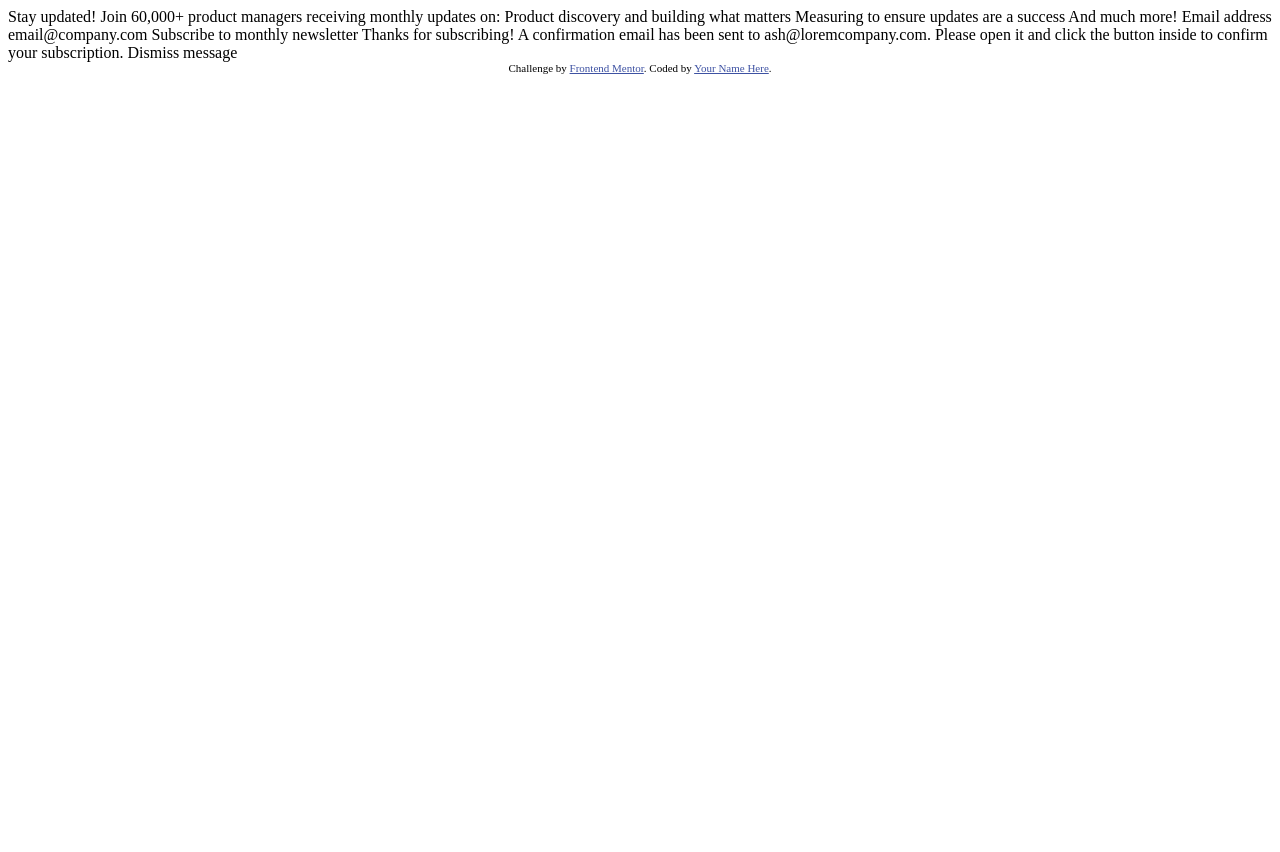
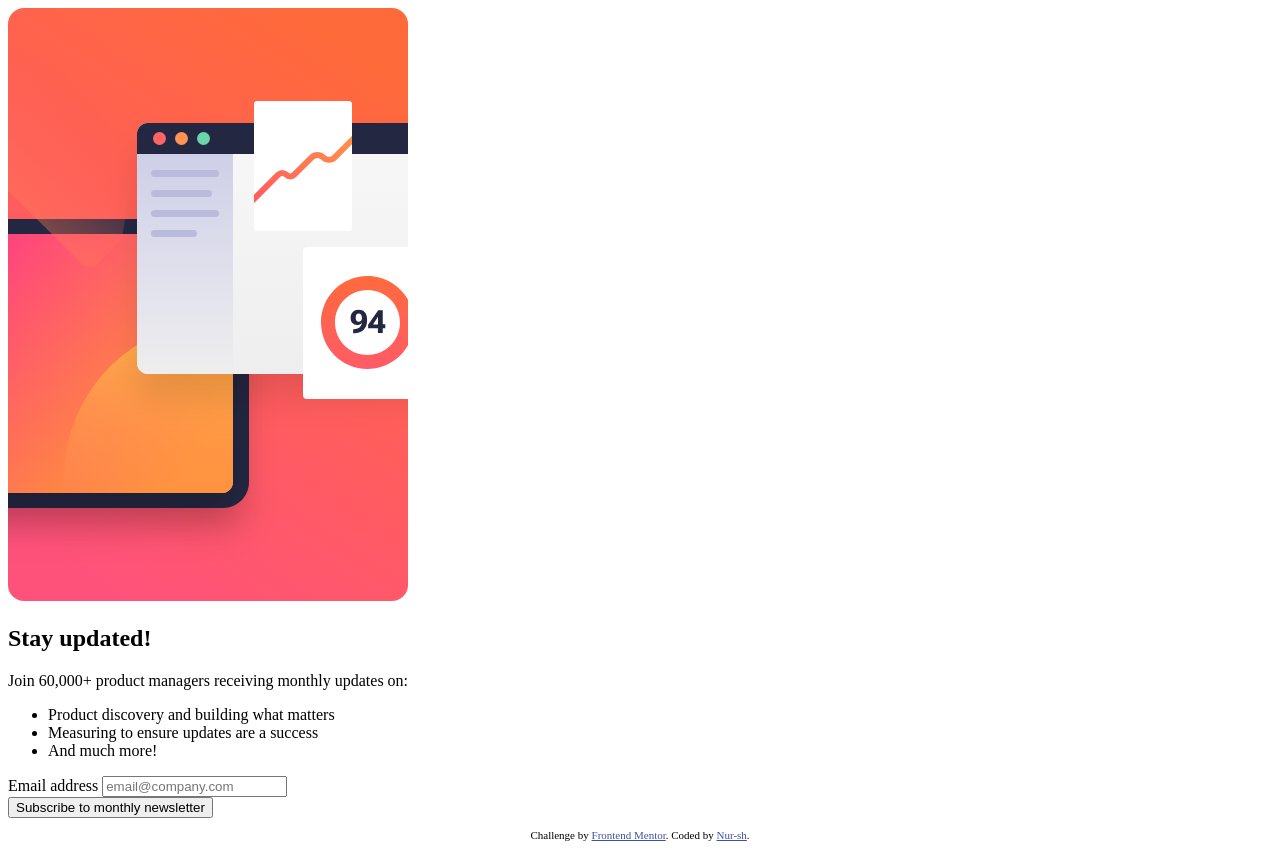
Before and after one commit to nursh/FM-NewsLetter-Signup, a plain HTML site: page index.html in a window 1280 px wide. Before the commit the page ends 800 px from the top, so only its background shows below. Drawn offline with Linux system fonts and the light colour scheme.

Commit message:
add structure to html pages

```diff
--- a/index.html
+++ b/index.html
@@ -17,36 +17,38 @@
 <body>
 
   <!-- Sign-up form start -->
+  <main>
+    <picture>
+      <source media="(min-width: 56rem)" srcset="./assets/images/illustration-sign-up-desktop.svg">
+      <img src="./assets/images/illustration-sign-up-mobile.svg" alt="">
+    </picture>
 
-  Stay updated!
+    <article>
+      <h1>Stay updated!</h1>
+      <p>Join 60,000+ product managers receiving monthly updates on:</p>
+      <ul>
+        <li>Product discovery and building what matters</li>
+        <li>Measuring to ensure updates are a success</li>
+        <li>And much more!</li>
+      </ul>
 
-  Join 60,000+ product managers receiving monthly updates on:
+      <form>
+        <div>
+          <label for="email">Email address</label>
+          <input type="email" placeholder="email@company.com">
+        </div>
 
-  Product discovery and building what matters
-  Measuring to ensure updates are a success
-  And much more!
-
-  Email address
-  email@company.com
-
-  Subscribe to monthly newsletter
-
-  <!-- Sign-up form end -->
-
-  <!-- Success message start -->
-
-  Thanks for subscribing!
-
-  A confirmation email has been sent to ash@loremcompany.com.
-  Please open it and click the button inside to confirm your subscription.
-
-  Dismiss message
-
-  <!-- Success message end -->
-
-  <div class="attribution">
-    Challenge by <a href="https://www.frontendmentor.io?ref=challenge" target="_blank">Frontend Mentor</a>.
-    Coded by <a href="#">Your Name Here</a>.
-  </div>
+        <div>
+          <button>Subscribe to monthly newsletter</button>
+        </div>
+      </form>
+    </article>
+  </main>
+  <footer class="attribution">
+    <p>
+      Challenge by <a href="https://www.frontendmentor.io?ref=challenge" target="_blank">Frontend Mentor</a>.
+      Coded by <a href="#">Nur-sh</a>.
+    </p>
+  </footer>
 </body>
 </html>
```
Also changed, not shown: success.html (added, +51 -0 lines).
